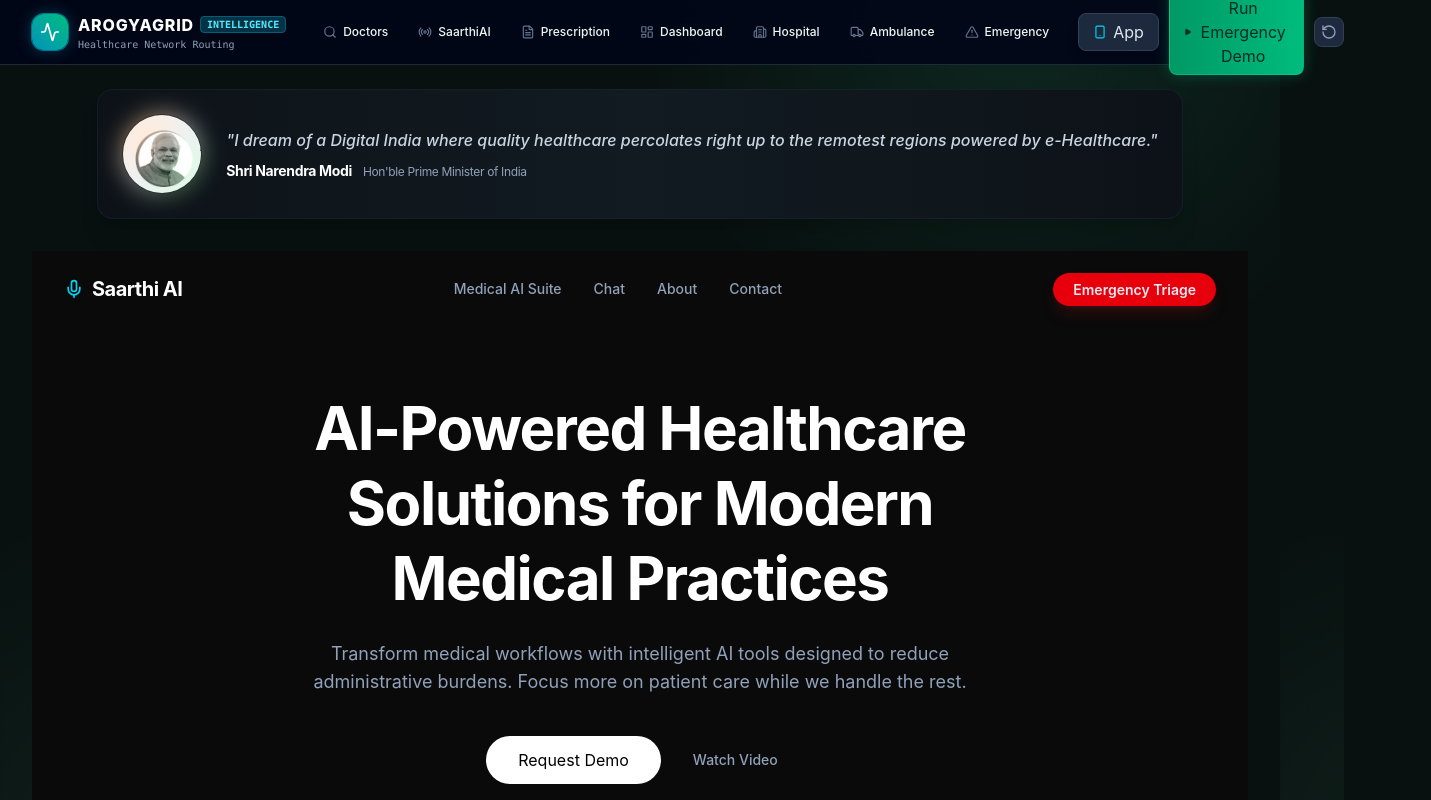
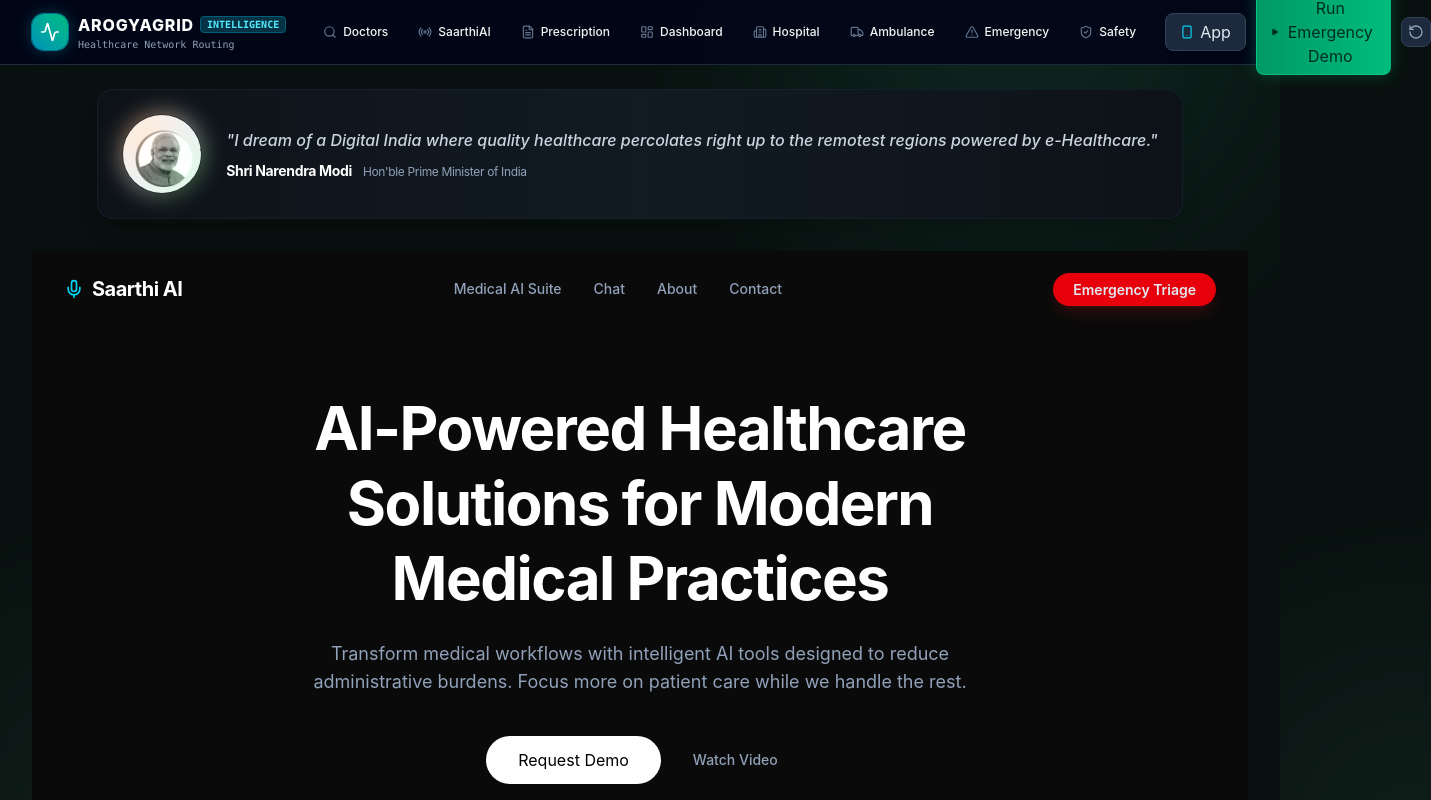
Before and after one commit to quantumcoder-3000/mp_online_healthcare_app, a Next.js app: page / in a window 1280 px wide. Shown: the top 800 px of the page, 1431 px wide, since content can reach past the window. Built offline with nearby package versions, Linux system fonts and the light colour scheme.

Commit message:
feat: add dedicated Safety & Guidelines page detailing NITI Aayog and MoHFW rules

```diff
--- a/src/components/common/Header.tsx
+++ b/src/components/common/Header.tsx
@@ -4,7 +4,7 @@ import React, { useState } from "react";
 import Link from "next/link";
 import { usePathname } from "next/navigation";
 import { useCareFlow } from "@/context/CareFlowContext";
-import {
+import { ShieldCheck,
   Activity,
   Play,
   RotateCcw,
@@ -33,6 +33,7 @@ export const Header: React.FC = () => {
     { href: "/hospital", label: "Hospital", icon: Building2 },
     { href: "/ambulance", label: "Ambulance", icon: Truck },
     { href: "/emergency", label: "Emergency", icon: AlertTriangle },
+    { href: "/guidelines", label: "Safety", icon: ShieldCheck },
   ];
 
   return (
```
Also changed, not shown: src/app/guidelines/page.tsx (added).
